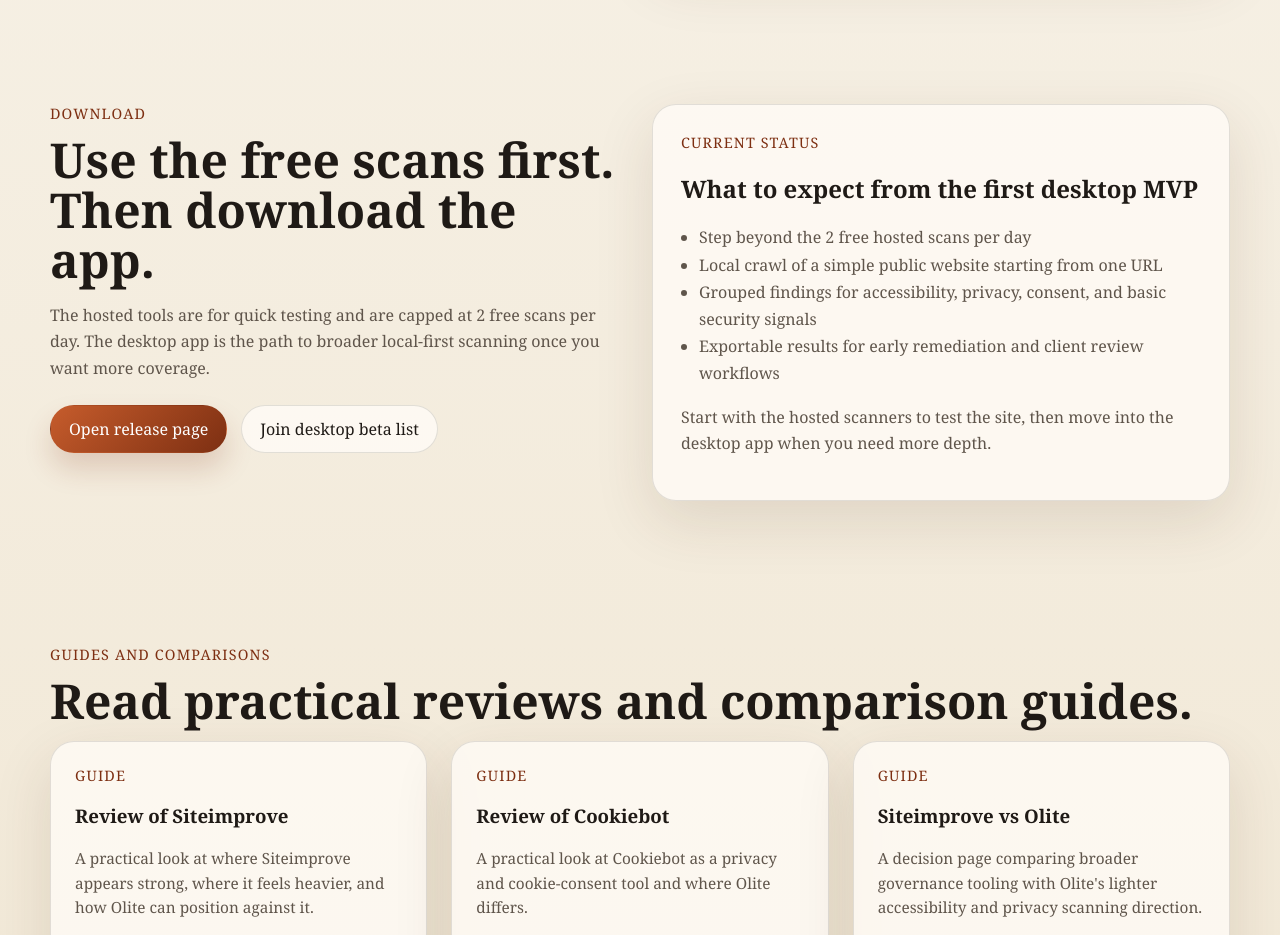
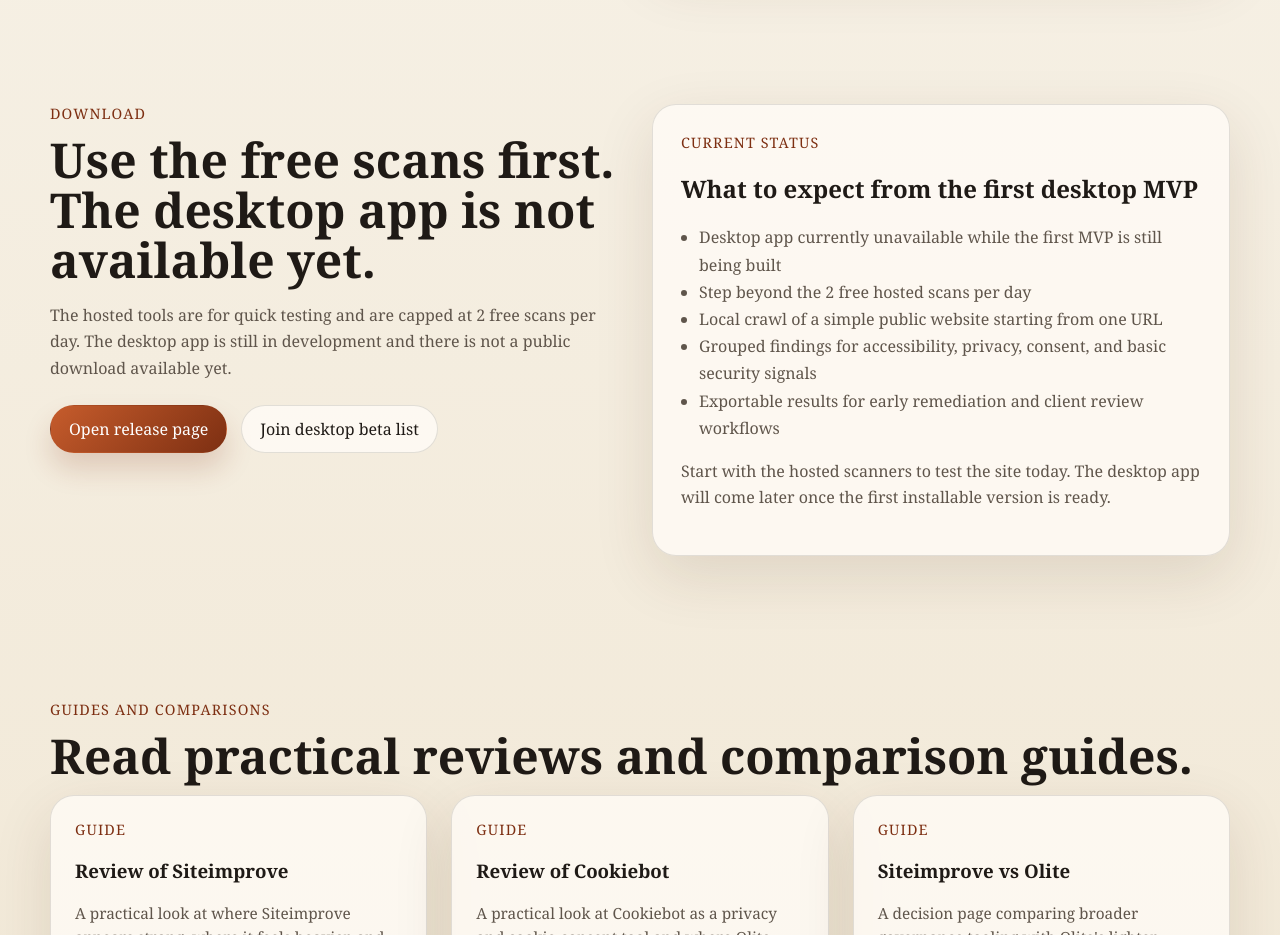
Before and after one commit to ah8571/olite, a Next.js app: page / in a window 1280 px wide. Shown: the part 3140-4075 px from the top of the page. Built offline with nearby package versions, Linux system fonts and the light colour scheme.

Commit message:
Clarify desktop availability and improve desktop debugging

```diff
--- a/app/page.tsx
+++ b/app/page.tsx
@@ -161,10 +161,10 @@
         <div className="container split-grid">
           <div>
             <p className="kicker">Download</p>
-            <h2 className="section-title">Use the free scans first. Then download the app.</h2>
+            <h2 className="section-title">Use the free scans first. The desktop app is not available yet.</h2>
             <p className="section-copy">
               The hosted tools are for quick testing and are capped at 2 free scans per day. The desktop app
-              is the path to broader local-first scanning once you want more coverage.
+              is still in development and there is not a public download available yet.
             </p>
             <div className="hero-actions">
               <Link
@@ -185,14 +185,15 @@
             <p className="kicker">Current Status</p>
             <h2>What to expect from the first desktop MVP</h2>
             <ul className="bullet-list">
+              <li>Desktop app currently unavailable while the first MVP is still being built</li>
               <li>Step beyond the 2 free hosted scans per day</li>
               <li>Local crawl of a simple public website starting from one URL</li>
               <li>Grouped findings for accessibility, privacy, consent, and basic security signals</li>
               <li>Exportable results for early remediation and client review workflows</li>
             </ul>
             <p className="section-copy">
-              Start with the hosted scanners to test the site, then move into the desktop app when you need
-              more depth.
+              Start with the hosted scanners to test the site today. The desktop app will come later once the
+              first installable version is ready.
             </p>
           </div>
         </div>
--- a/desktop/src/main.ts
+++ b/desktop/src/main.ts
@@ -8,6 +8,7 @@
 
 const HISTORY_FILE_NAME = "scan-history.json";
 const MAX_STORED_SCANS = 12;
+const isDevelopment = !app.isPackaged;
 
 type StoredScanHistoryItem = {
   url: string;
@@ -58,6 +59,10 @@
   });
 
   void window.loadFile(path.resolve(__dirname, "../../../index.html"));
+
+  if (isDevelopment) {
+    window.webContents.openDevTools({ mode: "detach" });
+  }
 }
 
 ipcMain.handle("scanner:run-site-scan", async (_event, payload: { url: string; maxPages: number }) => {
```
